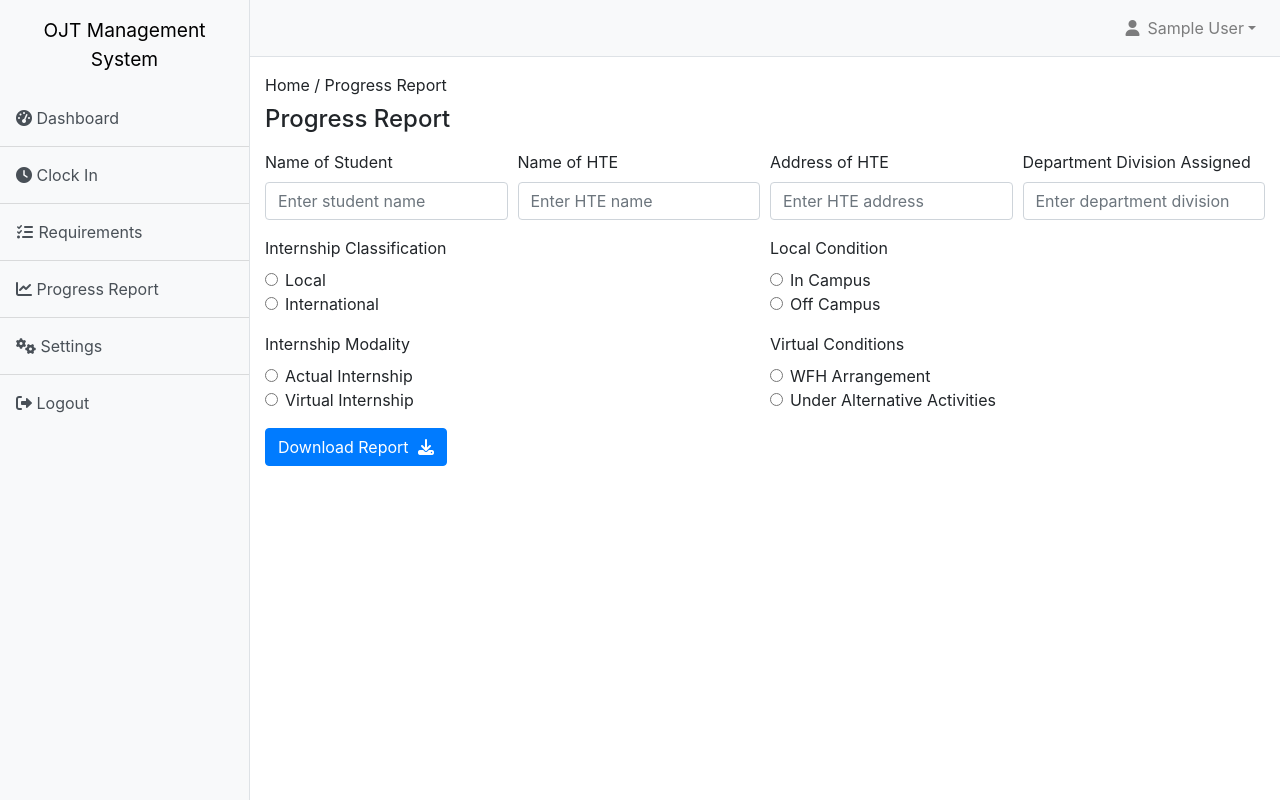
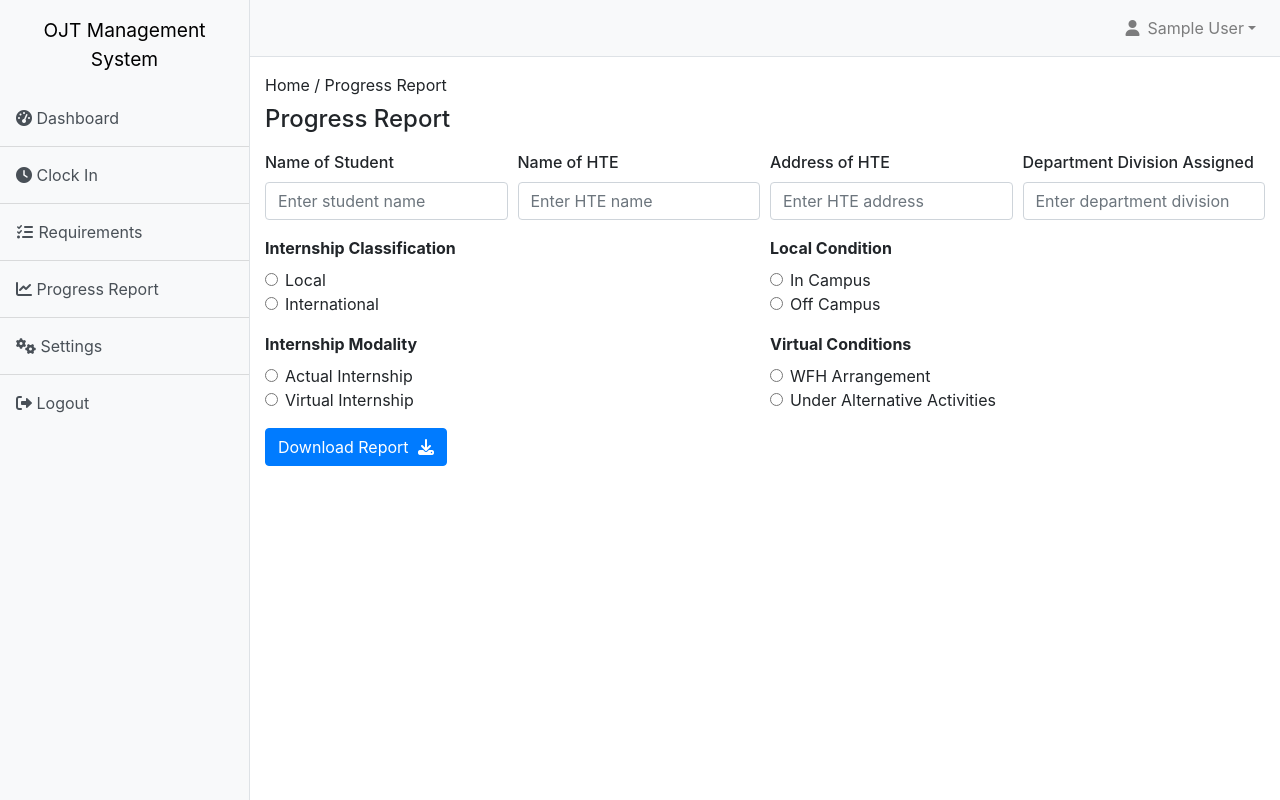
Before and after one commit to chrstncleofas/OJT, a Django app: page /progressReport in a window 1280 px wide. Run offline with Django 5.2, Linux system fonts and the light colour scheme; a user stored in the database is signed in; tables that the repository leaves empty hold one stand-in row (values such as "Sample post"); some libraries are stand-ins or nearby versions.

Commit message:
NO_TICKET - Fix issues

```diff
--- a/students/templates/students/progress-report.html
+++ b/students/templates/students/progress-report.html
@@ -152,25 +152,25 @@
                             {% csrf_token %}
                             <div class="form-row">
                                 <div class="form-group col-md-3">
-                                    <label for="{{ form.student_name.id_for_label }}" class="form-label">Name of Student</label>
+                                    <label for="{{ form.student_name.id_for_label }}" class="form-label" style="font-weight: 500;">Name of Student</label>
                                     <input type="text" id="{{ form.student_name.id_for_label }}" name="{{ form.student_name.name }}" class="form-control" placeholder="Enter student name">
                                 </div>
                                 <div class="form-group col-md-3">
-                                   <label for="{{ form.hte_name.id_for_label }}" class="form-label">Name of HTE</label>
+                                   <label for="{{ form.hte_name.id_for_label }}" class="form-label" style="font-weight: 500;">Name of HTE</label>
                                     <input type="text" id="{{ form.hte_name.id_for_label }}" name="{{ form.hte_name.name }}"  class="form-control" placeholder="Enter HTE name">
                                 </div>
                                 <div class="form-group col-md-3">
-                                    <label for="{{ form.hte_address.id_for_label }}" class="form-label">Address of HTE</label>
+                                    <label for="{{ form.hte_address.id_for_label }}" class="form-label" style="font-weight: 500;">Address of HTE</label>
                                     <input type="text" id="{{ form.hte_address.id_for_label }}" name="{{ form.hte_address.name }}" class="form-control" placeholder="Enter HTE address">
                                 </div>
                                 <div class="form-group col-md-3">
-                                    <label for="{{ form.department_division.id_for_label }}" class="form-label">Department Division Assigned</label>
+                                    <label for="{{ form.department_division.id_for_label }}" class="form-label" style="font-weight: 500;">Department Division Assigned</label>
                                     <input type="text" id="{{ form.department_division.id_for_label }}" name="{{ form.department_division.name }}" class="form-control" placeholder="Enter department division">
                                 </div>
                             </div>
                             <div class="form-row">
                                 <div class="form-group col-md-6">
-                                    <label class="form-label">Internship Classification</label>
+                                    <label class="form-label" style="font-weight: bold;">Internship Classification</label>
                                     {% for value, label in form.internship_classification.field.choices %}
                                         <div class="form-check">
                                             <input type="radio" id="{{ value }}" name="{{ form.internship_classification.name }}" value="{{ value }}" class="form-check-input" {% if value == form.internship_classification.value %} checked {% endif %}>
@@ -179,7 +179,7 @@
                                     {% endfor %}
                                 </div>
                                 <div class="form-group col-md-6">
-                                    <label class="form-label">Local Condition</label>
+                                    <label class="form-label" style="font-weight: bold;">Local Condition</label>
                                     {% for value, label in form.local_condition.field.choices %}
                                         <div class="form-check">
                                             <input type="radio" id="{{ value }}" name="{{ form.local_condition.name }}" value="{{ value }}" class="form-check-input" {% if value == form.local_condition.value %} checked {% endif %}>
@@ -190,7 +190,7 @@
                             </div>
                             <div class="form-row">
                                 <div class="form-group col-md-6">
-                                    <label class="form-label">Internship Modality</label>
+                                    <label class="form-label" style="font-weight: bold;">Internship Modality</label>
                                     {% for value, label in form.internship_modality.field.choices %}
                                         <div class="form-check">
                                             <input type="radio" id="{{ value }}" name="{{ form.internship_modality.name }}" value="{{ value }}" class="form-check-input" {% if value == form.internship_modality.value %} checked {% endif %}>
@@ -199,7 +199,7 @@
                                     {% endfor %}
                                 </div>
                                 <div class="form-group col-md-6">
-                                    <label class="form-label">Virtual Conditions</label>
+                                    <label class="form-label" style="font-weight: bold;">Virtual Conditions</label>
                                     {% for value, label in form.virtual_conditions.field.choices %}
                                         <div class="form-check">
                                             <input type="radio" id="{{ value }}" name="{{ form.virtual_conditions.name }}" value="{{ value }}" class="form-check-input" {% if value == form.virtual_conditions.value %} checked {% endif %}>
```
